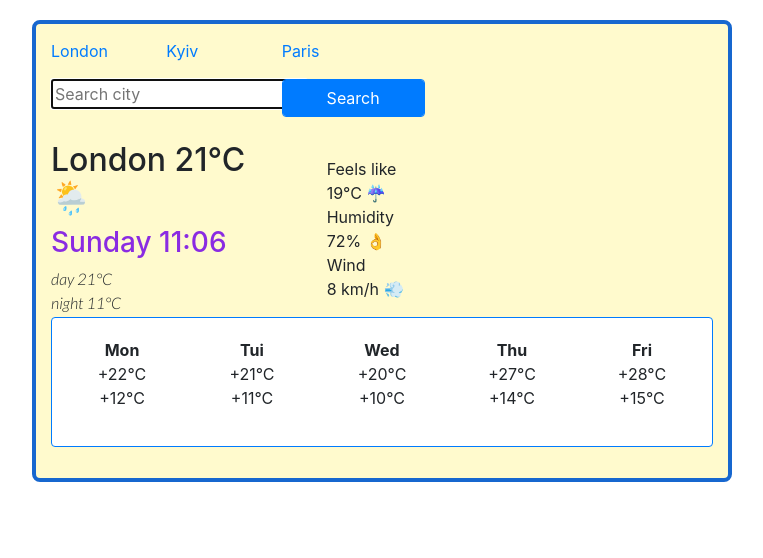
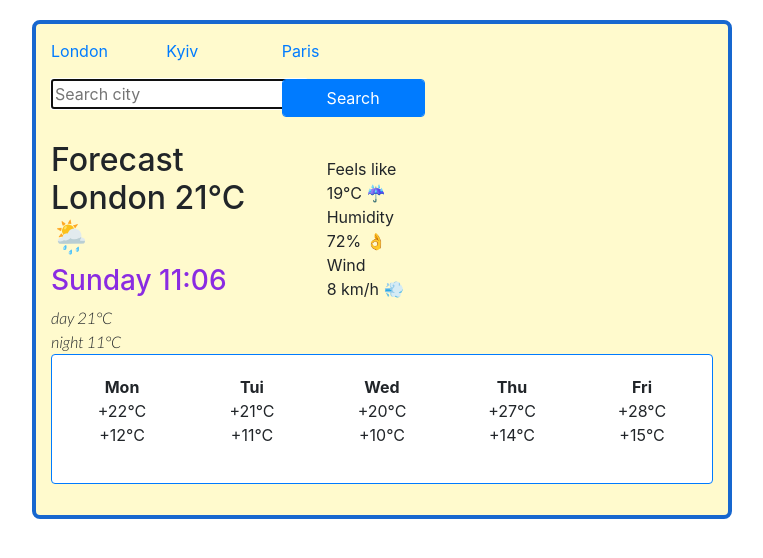
Before and after one commit to olgahelen/weather-app-my, a plain HTML site: page index.html in a window 1280 px wide. Shown: the whole page, without its empty margins (258-1021 px from the left). Drawn offline with nearby package versions, Linux system fonts and the light colour scheme; a web font is replaced by a local one.

Commit message:
Added Forecast sn h2

```diff
--- a/index.html
+++ b/index.html
@@ -34,7 +34,7 @@ placeholder="Search city" autofocus autocomplete="off"id="city-input" />
 <div class="row">
  <div class="col-4">
 </br>
- <h2 id="city">London 21°C🌦️</h2>
+ <h2 id="city">Forecast London 21°C🌦️</h2>
 
   <h3 id="date"></h3>
 
```
